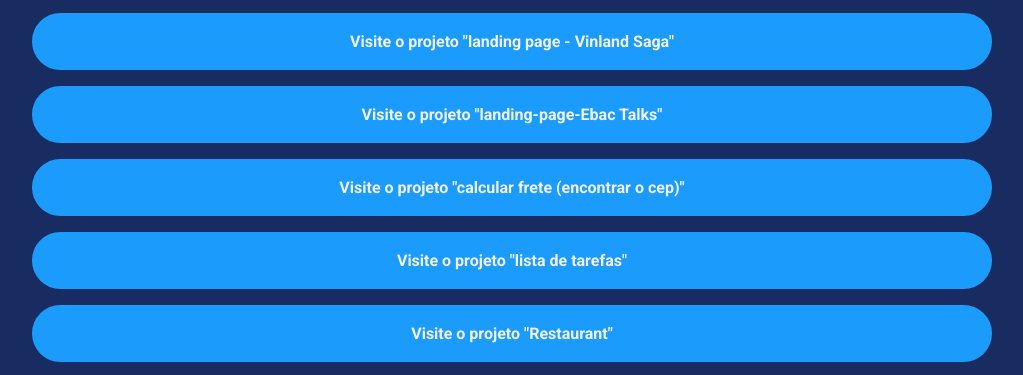
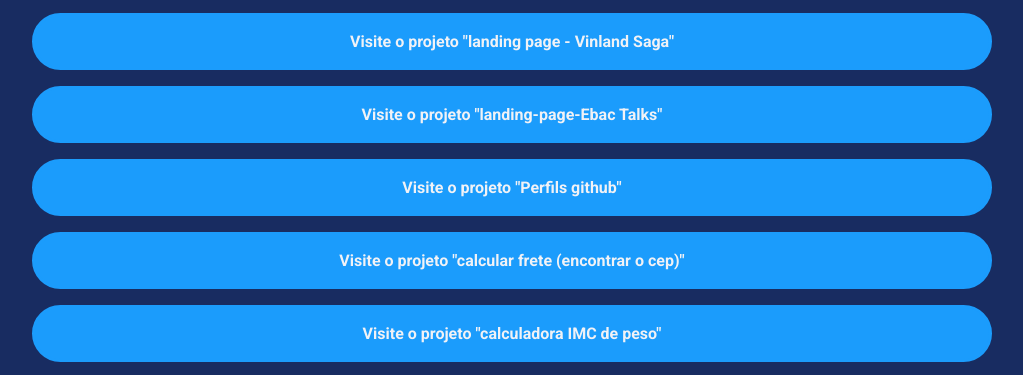
Before and after one commit to JoelRiquelmy/site-social, a website: page index.html in a window 1280 px wide. Shown: the part 395-770 px from the top of the page, without its empty margins (128-1151 px from the left). Drawn offline with Linux system fonts and the light colour scheme.

Commit message:
novos projetos

```diff
--- a/index.html
+++ b/index.html
@@ -56,8 +56,14 @@
             <li class="project-list-item"><a href="https://ebac-talks-delta-ruddy.vercel.app/">
                     Visite o projeto "landing-page-Ebac Talks"
                 </a></li>
+                <li class="project-list-item"><a href="https://github-perfil-joel.vercel.app/">
+                    Visite o projeto "Perfils github"
+                </a></li>
             <li class="project-list-item"><a href="https://calcular-frete-nine.vercel.app/">
                     Visite o projeto "calcular frete (encontrar o cep)"
+                </a></li>
+                <li class="project-list-item"><a href="https://calculadora-imc-hazel-kappa.vercel.app/">
+                    Visite o projeto "calculadora IMC de peso"
                 </a></li>
                 <li class="project-list-item"><a href="https://list-vue-five.vercel.app/">
                     Visite o projeto "lista de tarefas"
```
